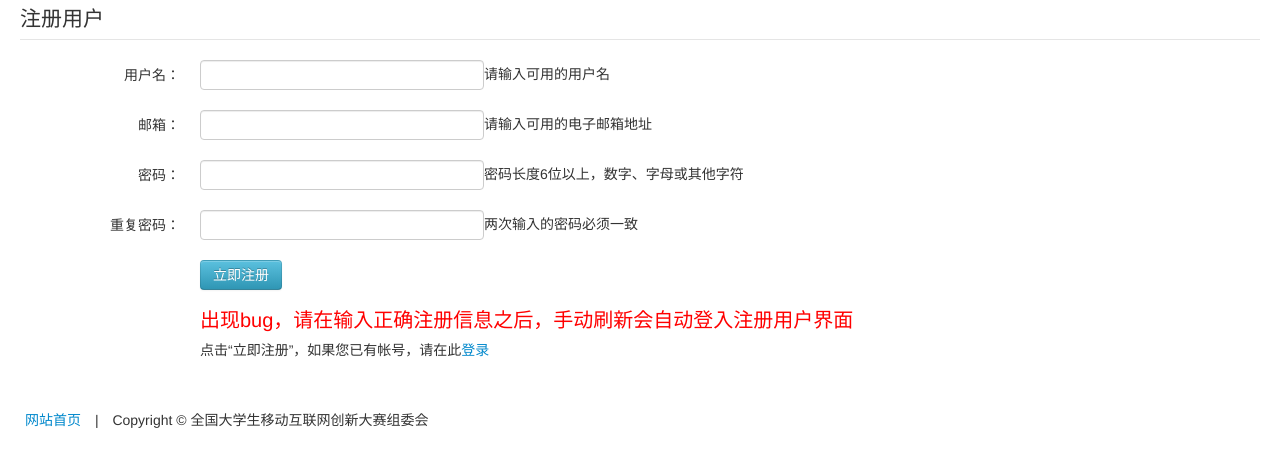
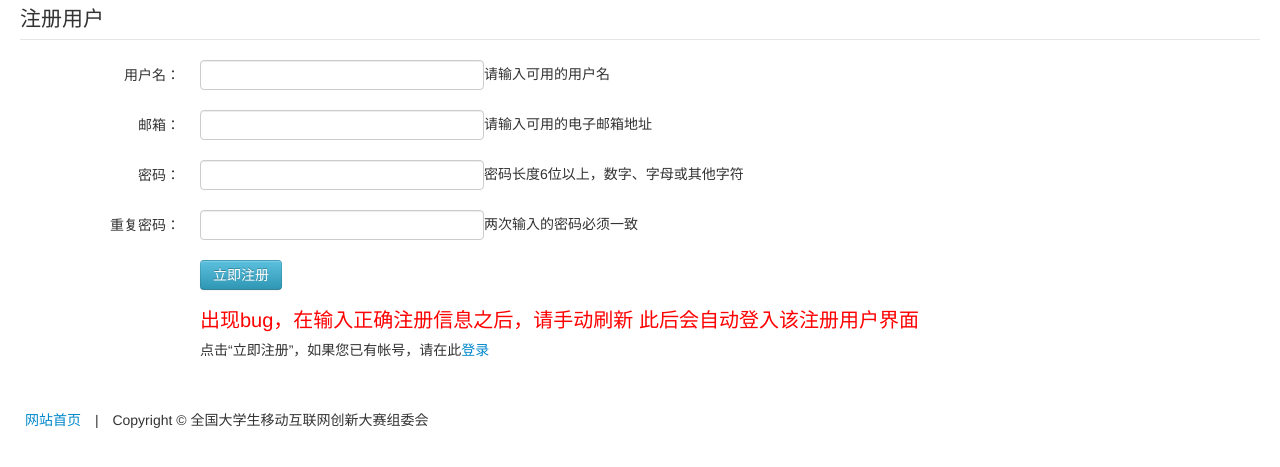
Before and after one commit to chtisatalent/doorindex, a PHP site: page /data/html/user/tpls/app/register.html in a window 1280 px wide. Shown: the part 84-551 px from the top of the page. Run offline with PHP 8.4, Linux system fonts and the light colour scheme; some libraries are stand-ins or nearby versions.

Commit message:
“文字修改v74

```diff
--- a/app/user/tpls/Copy of app/register.tpl
+++ b/app/user/tpls/Copy of app/register.tpl
@@ -41,7 +41,7 @@
 						<div class="control-group">
 							<div class="controls">
 
-<p style ="color :red;font-size:20px;">出现bug，请在输入正确注册信息之后，手动刷新会自动登入注册用户界面</p><p>点击“立即注册”，即表示您同意并愿意遵守本站用户协议和隐私政策，如果您已有帐号，请在此<a href="index.php?user-app-login">登录</a></p>
+<p style ="color :red;font-size:20px;">出现bug，在输入正确注册信息之后，请手动刷新 此后会自动登入该注册用户界面</p><p>点击“立即注册”，即表示您同意并愿意遵守本站用户协议和隐私政策，如果您已有帐号，请在此<a href="index.php?user-app-login">登录</a></p>
 							</div>
 						</div>
 					</div>
--- a/app/user/tpls/app/register.tpl
+++ b/app/user/tpls/app/register.tpl
@@ -41,7 +41,7 @@
 						<div class="control-group">
 							<div class="controls">
 
-<p style ="color :red;font-size:20px;">出现bug，请在输入正确注册信息之后，手动刷新会自动登入注册用户界面</p><p>点击“立即注册”，即表示您同意并愿意遵守本站用户协议和隐私政策，如果您已有帐号，请在此<a href="index.php?user-app-login">登录</a></p>
+<p style ="color :red;font-size:20px;">出现bug，在输入正确注册信息之后，请手动刷新 此后会自动登入该注册用户界面</p><p>点击“立即注册”，即表示您同意并愿意遵守本站用户协议和隐私政策，如果您已有帐号，请在此<a href="index.php?user-app-login">登录</a></p>
 							</div>
 						</div>
 					</div>
--- a/data/compile/user/tpls/app/%%cpl%%register.php
+++ b/data/compile/user/tpls/app/%%cpl%%register.php
@@ -41,7 +41,7 @@
 						<div class="control-group">
 							<div class="controls">
 
-<p style ="color :red;font-size:20px;">出现bug，请在输入正确注册信息之后，手动刷新会自动登入注册用户界面</p><p>点击“立即注册”，如果您已有帐号，请在此<a href="index.php?user-app-login">登录</a></p>
+<p style ="color :red;font-size:20px;">出现bug，在输入正确注册信息之后，请手动刷新 此后会自动登入该注册用户界面</p><p>点击“立即注册”，如果您已有帐号，请在此<a href="index.php?user-app-login">登录</a></p>
 							</div>
 						</div>
 					</div>
--- a/data/html/user/tpls/app/register.html
+++ b/data/html/user/tpls/app/register.html
@@ -101,7 +101,7 @@
 						<div class="control-group">
 							<div class="controls">
 
-<p style ="color :red;font-size:20px;">出现bug，请在输入正确注册信息之后，手动刷新会自动登入注册用户界面</p><p>点击“立即注册”，如果您已有帐号，请在此<a href="index.php?user-app-login">登录</a></p>
+<p style ="color :red;font-size:20px;">出现bug，在输入正确注册信息之后，请手动刷新 此后会自动登入该注册用户界面</p><p>点击“立即注册”，如果您已有帐号，请在此<a href="index.php?user-app-login">登录</a></p>
 							</div>
 						</div>
 					</div>
```
